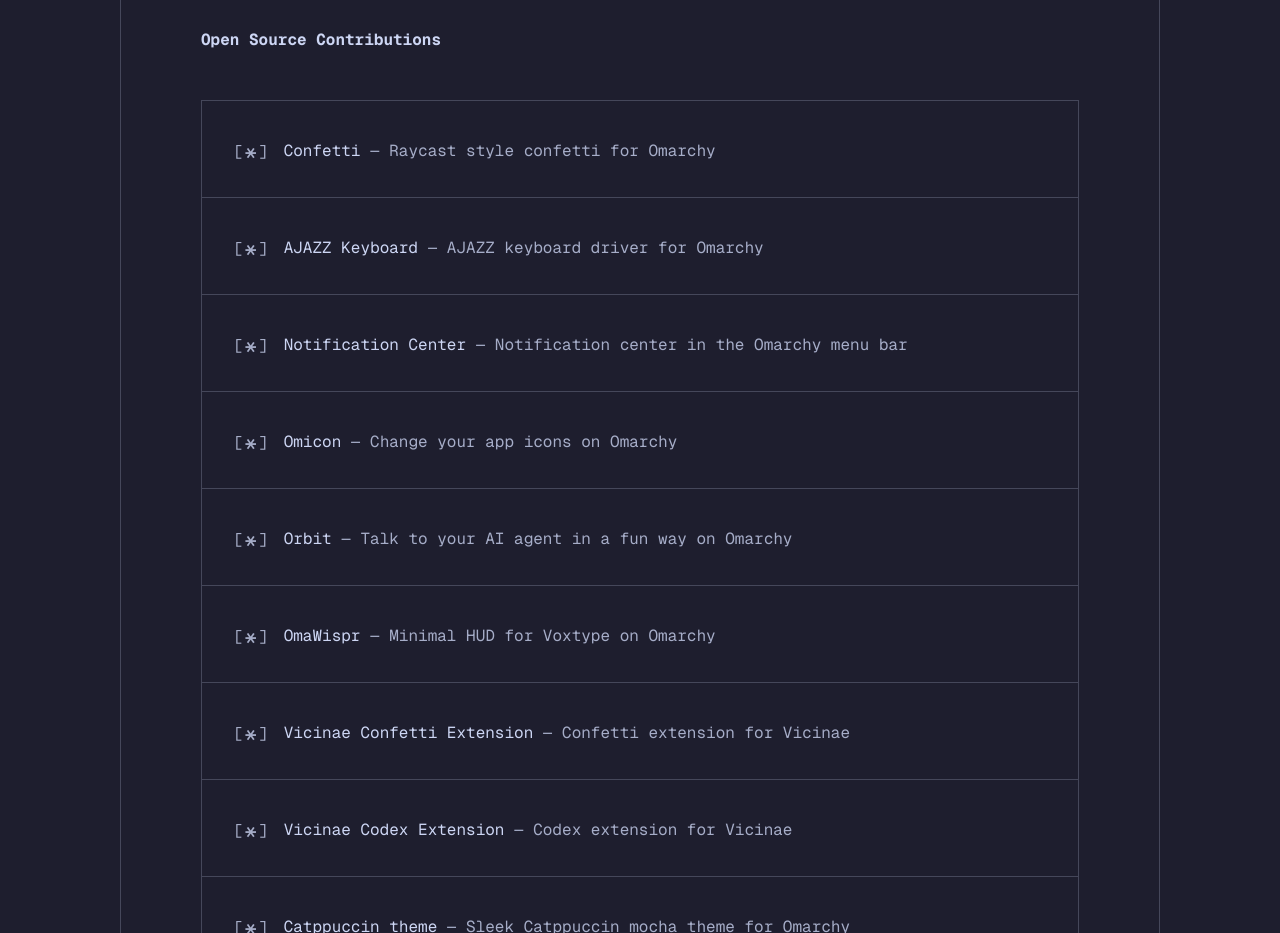
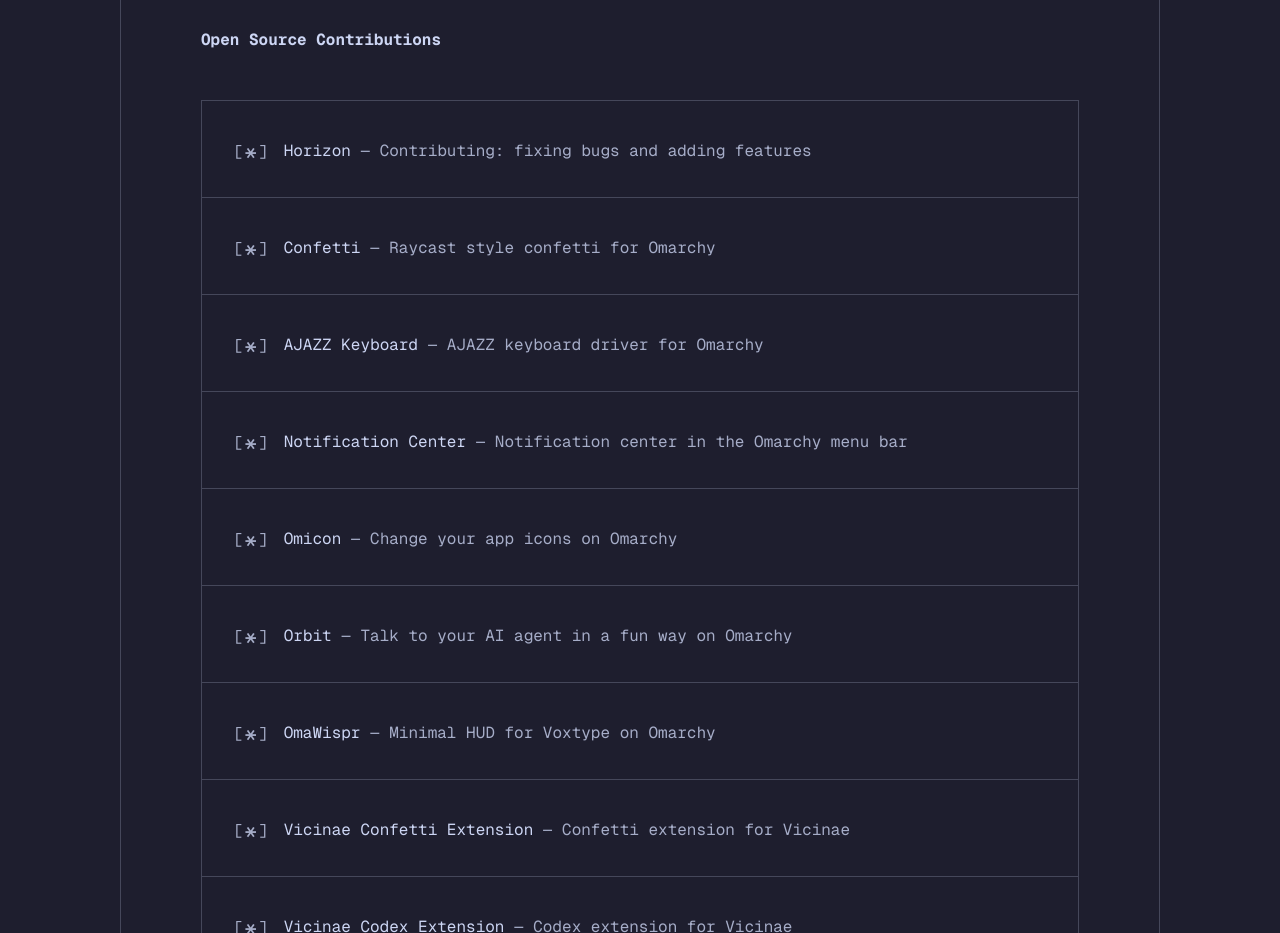
Before and after one commit to ESHAYAT102/portfolio, a React (Vite) app: page / in a window 1280 px wide. Shown: the part 4200-5133 px from the top of the page. Built offline with nearby package versions, Linux system fonts and the light colour scheme; no server answers.

Commit message:
horizon as open source contribution

```diff
--- a/src/sections/OpenSource.tsx
+++ b/src/sections/OpenSource.tsx
@@ -2,6 +2,11 @@ import { FluidItem } from "@/components/FluidItem";
 
 export default function OpenSource() {
   const contributions = [
+    {
+      name: "Horizon",
+      description: "Contributing: fixing bugs and adding features",
+      link: "https://github.com/ludovic111/horizon",
+    },
     {
       name: "Confetti",
       description: "Raycast style confetti for Omarchy",
```
